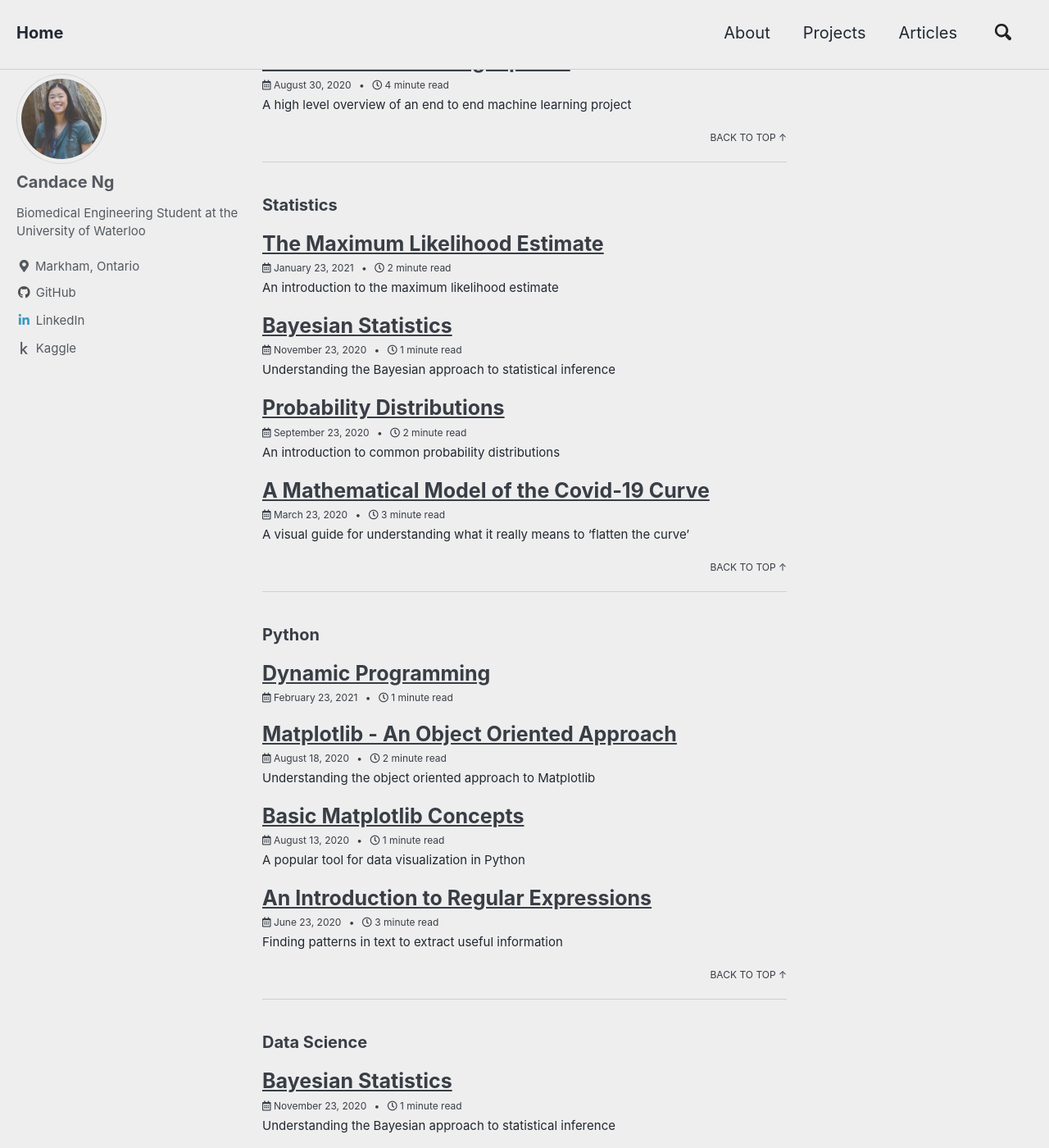
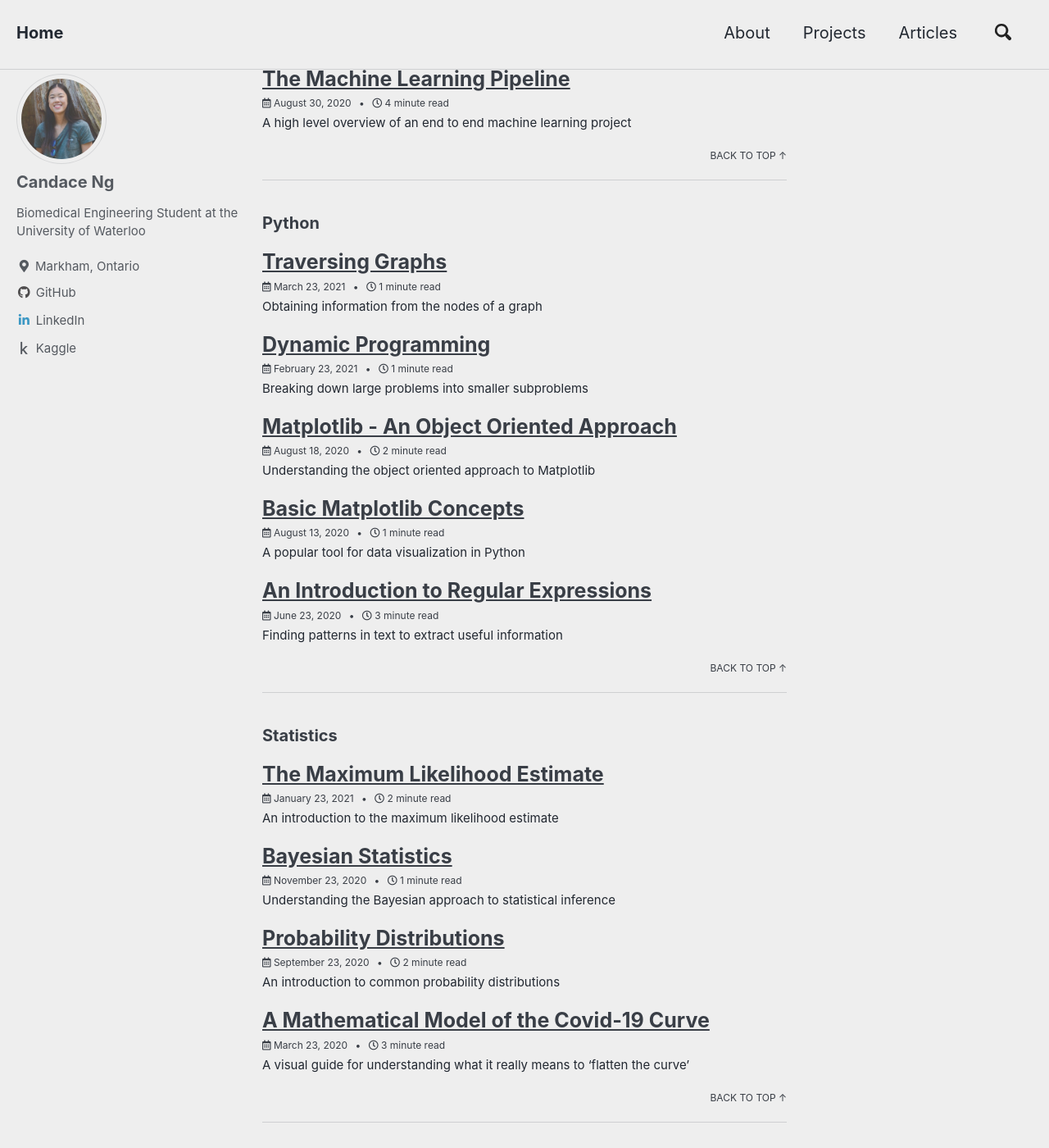
Before and after one commit to candaceng/candaceng, a Jekyll site: the page built from _pages/tutorials.md, in a window 1280 px wide and 1400 px high, scrolled down 860 px. Shown: the whole window at 82% size. Built offline with Jekyll 4.4.1, drawn with Linux system fonts in a browser that asks for light colours; cached includes are drawn as plain includes; some of the changed lines change nothing that is shown; some of the changed text lies outside the part shown.

Commit message:
update post

````diff
--- a/_posts/2021-02-23-dynamic-programming.md
+++ b/_posts/2021-02-23-dynamic-programming.md
@@ -1,8 +1,8 @@
 ---
 title: "Dynamic Programming"
 date: 2021-02-23
-tags: [Python]
-excerpt: " "
+tags: [Python, Data Structures and Algorithms]
+excerpt: "Breaking down large problems into smaller subproblems"
 ---
 
 Dynamic programming is particularly useful for optimizing recursive problems that can be broken down into smaller subproblems. The brute force recursive solution often computes a subproblem multiple times and is not as efficient as the top down or bottom up approach to dynamic programming. The most common problem that uses this approach is the calculation of Fibonacci numbers, where the next number in the sequence is defined as the sum of the previous two.
--- /dev/null
+++ b/_posts/2021-03-23-traversing-graphs.md
@@ -0,0 +1,44 @@
+---
+title: "Traversing Graphs"
+date: 2021-03-23
+tags: [Python, Data Structures and Algorithms]
+excerpt: "Obtaining information from the nodes of a graph"
+---
+
+A graph is a data structure consisting of nodes or vertices that are linked together by edges. It is a great way to organize the flow of data and there are many algorithms that can be used to traverse through them. An example of a graph can be seen in the visual representation below.
+
+```
+      1
+     / \
+    2   3
+   / \   \
+  4  5    6
+```
+
+### Depth First Search (DFS)
+The DFS algorithm traverses each branch depth wise before backtracking and traversing the next branch until all the nodes have been reached. The stack data structure can be used to implement this algorithm. The function would take in two parameters, *graph* and *start*, where *graph* is a dictionary that maps each node with their children and *start* represents the start node. The stack initially contains the start node, which gets added to the set of visited nodes and its children get added to the stack as long as it's not in the list of visited notes. The child node at the top of the stack gets popped and added to the visited list where the process repeats until reaching a leaf node. At this point the algorithm backtracks to the original start node and traverses the branch of the next child. The DFS algorithm run on the tree above would output [1, 2, 4, 5, 3, 6].
+
+```python
+def dfs(graph, start):
+    visited, stack = set(), [start]
+    while stack:
+        vertex = stack.pop()
+        if vertex not in visited:
+            visited.add(vertex)
+            stack.extend(graph[vertex] - visited)
+    return visited
+```
+
+### Breadth First Search (BFS)
+The BFS algorithm traverses the graph layer by layer until all nodes have been reached. This time, a queue data structure would be suitable for implementation of this algorithm. The function would take in again take in the *graph* and *start* parameters described above with DFS. The algorithm itself uses the exact same code as DFS except with a different data structure. Based on the first in first out nature of BFS, the tree is traversed by layers as opposed traversed by branch. The BFS algorithm run on the tree above would output [1, 2, 3, 4, 5, 6].
+
+```python
+def bfs(graph, start):
+    visited, queue = set(), [start]
+    while queue:
+        vertex = queue.pop()
+        if vertex not in visited:
+            visited.add(vertex)
+            queue.extend(graph[vertex] - visited)
+    return visited
+```
````
